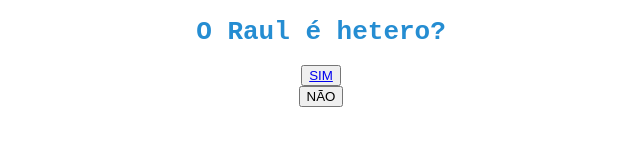
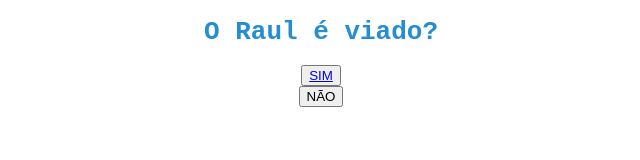
Before and after one commit to 1Allface/allface-repositorio, a plain HTML site: page index.html in a window 1280 px wide. Shown: the whole page, without its empty margins (327-967 px from the left). Drawn offline with Linux system fonts and the light colour scheme.

Commit message:
Update index.html

```diff
--- a/index.html
+++ b/index.html
@@ -5,7 +5,7 @@
      <meta name="viewport" content="width=device-width, initial-scale=1.0" />
      <title>YES OR NOT</title>
      <div style="text-align: center;">
-        <tile> <h1>O Raul é hetero?</h1> </tile>
+        <tile> <h1>O Raul é viado?</h1> </tile>
      </div>
     <link rel="stylesheet" href="main.css"/>
 </head>
```
